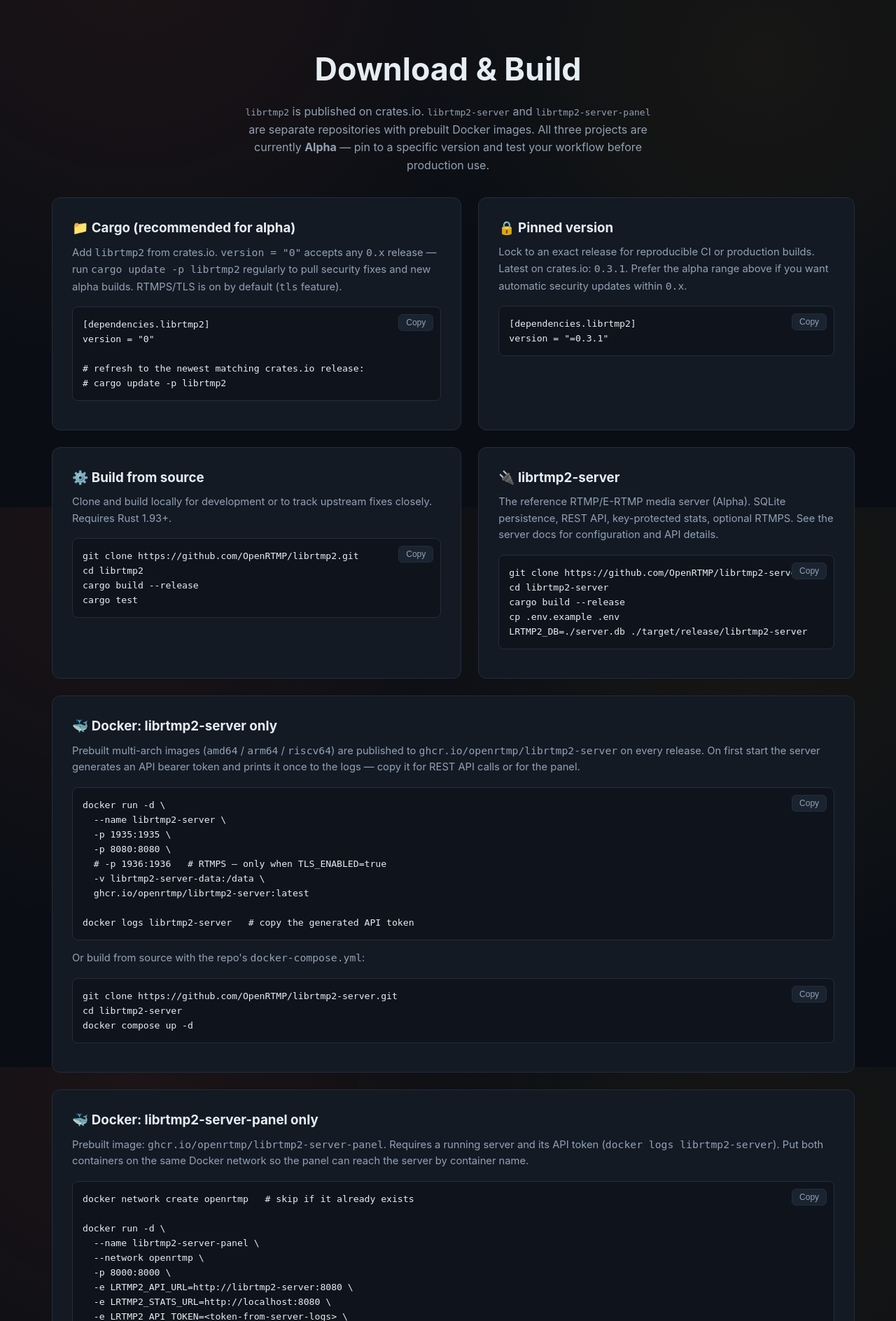
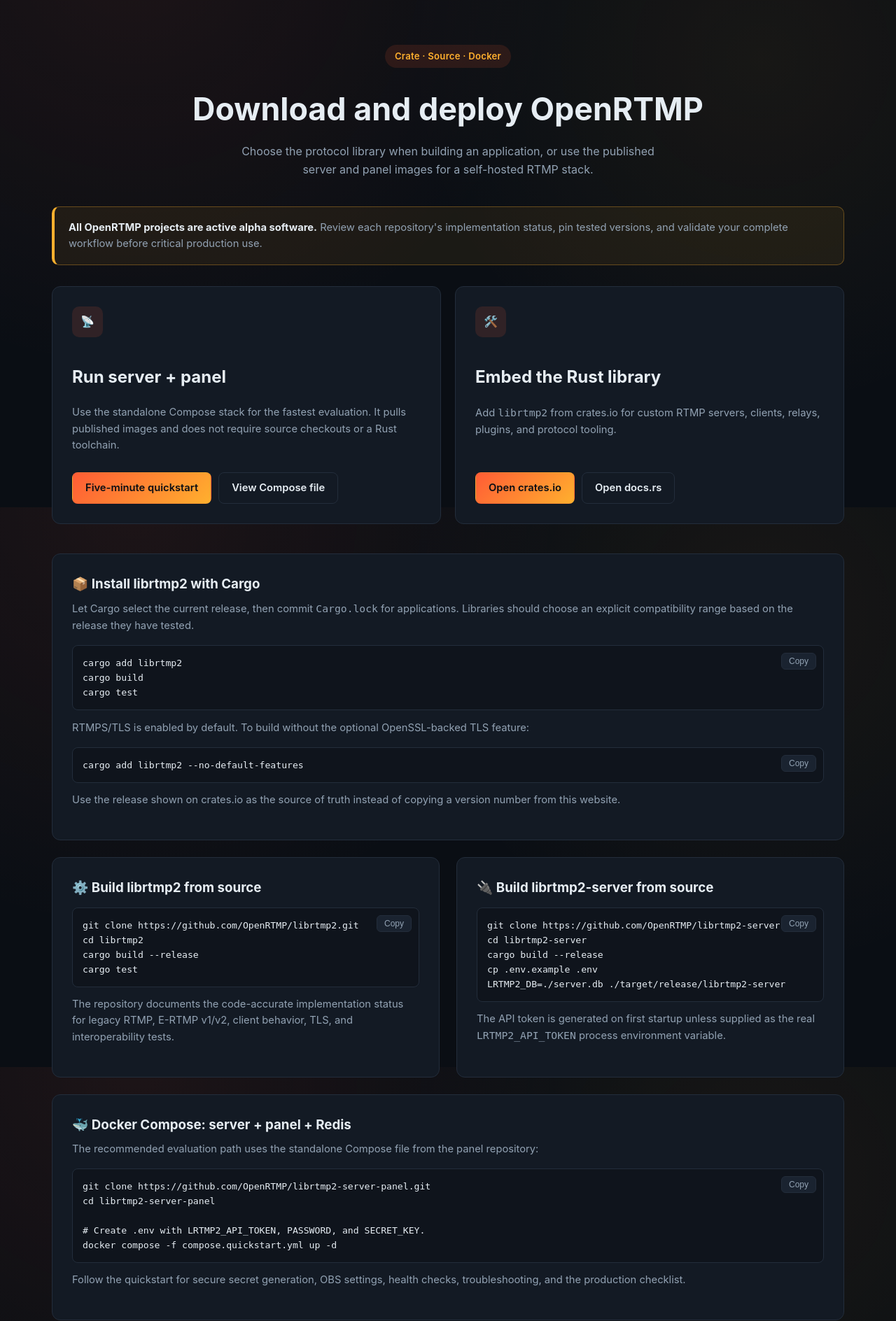
Before and after one commit to OpenRTMP/openrtmp.org, a PHP site: page /live/download/ in a window 1280 px wide. Shown: the part 75-1963 px from the top of the page at 70% size. Run offline with PHP 8.4, Linux system fonts and the light colour scheme.

Commit message:
Simplify downloads and remove version drift

```diff
--- a/download/index.php
+++ b/download/index.php
@@ -1,176 +1,136 @@
 <?php
 $page = 'download';
-$pageTitle = 'Download — OpenRTMP';
-$pageDescription = 'Get librtmp2, librtmp2-server, and librtmp2-server-panel: add the Cargo dependency, build from source, or deploy with Docker.';
+$pageTitle = 'Download OpenRTMP — Rust crate, source, and Docker images';
+$pageDescription = 'Install librtmp2 from crates.io, build OpenRTMP projects from source, or deploy the RTMP server and web panel from published Docker images.';
+$canonicalPath = '/download/';
 include __DIR__ . '/../includes/header.php';
 ?>
 
 <main>
   <div class="page-hero container">
-    <h1>Download &amp; Build</h1>
-    <p><code>librtmp2</code> is published on <a href="https://crates.io/crates/librtmp2" target="_blank" rel="noopener">crates.io</a>. <code>librtmp2-server</code> and <code>librtmp2-server-panel</code> are separate repositories with prebuilt Docker images. All three projects are currently <strong>Alpha</strong> &mdash; pin to a specific version and test your workflow before production use.</p>
+    <span class="eyebrow">Crate &middot; Source &middot; Docker</span>
+    <h1>Download and deploy OpenRTMP</h1>
+    <p>Choose the protocol library when building an application, or use the published server and panel images for a self-hosted RTMP stack.</p>
   </div>
 
   <section style="padding-top: 0;">
     <div class="container">
+      <div class="callout warning">
+        <strong>All OpenRTMP projects are active alpha software.</strong> Review each repository's implementation status, pin tested versions, and validate your complete workflow before critical production use.
+      </div>
+
+      <div class="grid-2" style="margin-bottom: 42px;">
+        <article class="card path-card">
+          <div class="icon">&#128225;</div>
+          <h2>Run server + panel</h2>
+          <p>Use the standalone Compose stack for the fastest evaluation. It pulls published images and does not require source checkouts or a Rust toolchain.</p>
+          <div class="card-actions">
+            <a href="/quickstart/" class="btn btn-primary">Five-minute quickstart</a>
+            <a href="https://github.com/OpenRTMP/librtmp2-server-panel/blob/main/compose.quickstart.yml" target="_blank" rel="noopener" class="btn btn-ghost">View Compose file</a>
+          </div>
+        </article>
+        <article class="card path-card">
+          <div class="icon">&#128736;&#65039;</div>
+          <h2>Embed the Rust library</h2>
+          <p>Add <code>librtmp2</code> from crates.io for custom RTMP servers, clients, relays, plugins, and protocol tooling.</p>
+          <div class="card-actions">
+            <a href="https://crates.io/crates/librtmp2" target="_blank" rel="noopener" class="btn btn-primary">Open crates.io</a>
+            <a href="https://docs.rs/librtmp2" target="_blank" rel="noopener" class="btn btn-ghost">Open docs.rs</a>
+          </div>
+        </article>
+      </div>
+
       <div class="download-grid">
-
-        <div class="download-card">
-          <h3>&#128193; Cargo (recommended for alpha)</h3>
-          <p>Add <code>librtmp2</code> from <a href="https://crates.io/crates/librtmp2" target="_blank" rel="noopener">crates.io</a>. <code>version = "0"</code> accepts any <code>0.x</code> release &mdash; run <code>cargo update -p librtmp2</code> regularly to pull security fixes and new alpha builds. RTMPS/TLS is on by default (<code>tls</code> feature).</p>
-          <pre><code>[dependencies.librtmp2]
-version = "0"
-
-# refresh to the newest matching crates.io release:
-# cargo update -p librtmp2</code></pre>
+        <div class="download-card download-card--wide" id="cargo">
+          <h3>&#128230; Install librtmp2 with Cargo</h3>
+          <p>Let Cargo select the current release, then commit <code>Cargo.lock</code> for applications. Libraries should choose an explicit compatibility range based on the release they have tested.</p>
+          <pre><code>cargo add librtmp2
+cargo build
+cargo test</code></pre>
+          <p>RTMPS/TLS is enabled by default. To build without the optional OpenSSL-backed TLS feature:</p>
+          <pre><code>cargo add librtmp2 --no-default-features</code></pre>
+          <p>Use the release shown on <a href="https://crates.io/crates/librtmp2" target="_blank" rel="noopener">crates.io</a> as the source of truth instead of copying a version number from this website.</p>
         </div>
 
         <div class="download-card">
-          <h3>&#128274; Pinned version</h3>
-          <p>Lock to an exact release for reproducible CI or production builds. Latest on crates.io: <code>0.3.1</code>. Prefer the alpha range above if you want automatic security updates within <code>0.x</code>.</p>
-          <pre><code>[dependencies.librtmp2]
-version = "=0.3.1"</code></pre>
-        </div>
-
-        <div class="download-card">
-          <h3>&#9881;&#65039; Build from source</h3>
-          <p>Clone and build locally for development or to track upstream fixes closely. Requires Rust 1.93+.</p>
+          <h3>&#9881;&#65039; Build librtmp2 from source</h3>
           <pre><code>git clone https://github.com/OpenRTMP/librtmp2.git
 cd librtmp2
 cargo build --release
 cargo test</code></pre>
+          <p>The repository documents the code-accurate implementation status for legacy RTMP, E-RTMP v1/v2, client behavior, TLS, and interoperability tests.</p>
         </div>
 
         <div class="download-card">
-          <h3>&#128268; librtmp2-server</h3>
-          <p>The reference RTMP/E-RTMP media server (Alpha). SQLite persistence, REST API, key-protected stats, optional RTMPS. See the <a href="/docs/#server">server docs</a> for configuration and API details.</p>
+          <h3>&#128268; Build librtmp2-server from source</h3>
           <pre><code>git clone https://github.com/OpenRTMP/librtmp2-server.git
 cd librtmp2-server
 cargo build --release
 cp .env.example .env
 LRTMP2_DB=./server.db ./target/release/librtmp2-server</code></pre>
+          <p>The API token is generated on first startup unless supplied as the real <code>LRTMP2_API_TOKEN</code> process environment variable.</p>
         </div>
 
-        <div class="download-card download-card--wide" id="docker-server">
-          <h3>&#128051; Docker: librtmp2-server only</h3>
-          <p>Prebuilt multi-arch images (<code>amd64</code> / <code>arm64</code> / <code>riscv64</code>) are published to <code>ghcr.io/openrtmp/librtmp2-server</code> on every release. On first start the server generates an API bearer token and prints it once to the logs &mdash; copy it for REST API calls or for the panel.</p>
+        <div class="download-card download-card--wide" id="docker-stack">
+          <h3>&#128051; Docker Compose: server + panel + Redis</h3>
+          <p>The recommended evaluation path uses the standalone Compose file from the panel repository:</p>
+          <pre><code>git clone https://github.com/OpenRTMP/librtmp2-server-panel.git
+cd librtmp2-server-panel
+
+# Create .env with LRTMP2_API_TOKEN, PASSWORD, and SECRET_KEY.
+docker compose -f compose.quickstart.yml up -d</code></pre>
+          <p>Follow the <a href="/quickstart/">quickstart</a> for secure secret generation, OBS settings, health checks, troubleshooting, and the production checklist.</p>
+        </div>
+
+        <div class="download-card" id="docker-server">
+          <h3>&#128051; Server image</h3>
+          <p>Published for multiple architectures at:</p>
+          <pre><code>ghcr.io/openrtmp/librtmp2-server</code></pre>
+          <p>Use a release tag for tested deployments. Moving tags such as <code>latest</code>, <code>beta</code>, and <code>alpha</code> are convenient for evaluation but can change underneath an automated redeploy.</p>
+        </div>
+
+        <div class="download-card" id="docker-panel">
+          <h3>&#128051; Panel image</h3>
+          <p>Published for multiple architectures at:</p>
+          <pre><code>ghcr.io/openrtmp/librtmp2-server-panel</code></pre>
+          <p>The panel requires a reachable server API, the matching API token, a public RTMP hostname, login credentials, and a Flask session secret.</p>
+        </div>
+
+        <div class="download-card download-card--wide" id="server-only">
+          <h3>&#128225; Run the server image by itself</h3>
           <pre><code>docker run -d \
   --name librtmp2-server \
   -p 1935:1935 \
   -p 8080:8080 \
-  # -p 1936:1936   # RTMPS — only when TLS_ENABLED=true
+  -e LRTMP2_API_TOKEN="$(openssl rand -hex 32)" \
   -v librtmp2-server-data:/data \
-  ghcr.io/openrtmp/librtmp2-server:latest
-
-docker logs librtmp2-server   # copy the generated API token</code></pre>
-          <p>Or build from source with the repo's <code>docker-compose.yml</code>:</p>
-          <pre><code>git clone https://github.com/OpenRTMP/librtmp2-server.git
-cd librtmp2-server
-docker compose up -d</code></pre>
+  ghcr.io/openrtmp/librtmp2-server:latest</code></pre>
+          <p>Save the supplied token before running the command. If you omit it, retrieve the generated token from the first-start logs. For repeatable deployments, pin the image tag.</p>
         </div>
 
-        <div class="download-card download-card--wide" id="docker-panel">
-          <h3>&#128051; Docker: librtmp2-server-panel only</h3>
-          <p>Prebuilt image: <code>ghcr.io/openrtmp/librtmp2-server-panel</code>. Requires a running server and its API token (<code>docker logs librtmp2-server</code>). Put both containers on the same Docker network so the panel can reach the server by container name.</p>
-          <pre><code>docker network create openrtmp   # skip if it already exists
+        <div class="download-card download-card--wide" id="panel-only">
+          <h3>&#127912; Run the panel against an existing server</h3>
+          <pre><code>docker run -d \
+  --name librtmp2-server-panel \
+  -p 8000:8000 \
+  -e LRTMP2_API_URL=http://server.internal:8080 \
+  -e LRTMP2_STATS_URL=https://api.example.com \
+  -e LRTMP2_DOMAIN=stream.example.com \
+  -e LRTMP2_API_TOKEN=&lt;matching-server-token&gt; \
+  -e USERNAME=admin \
+  -e PASSWORD=&lt;strong-password&gt; \
+  -e SECRET_KEY=&lt;random-session-secret&gt; \
+  ghcr.io/openrtmp/librtmp2-server-panel:latest</code></pre>
+        </div>
+      </div>
 
-docker run -d \
-  --name librtmp2-server-panel \
-  --network openrtmp \
-  -p 8000:8000 \
-  -e LRTMP2_API_URL=http://librtmp2-server:8080 \
-  -e LRTMP2_STATS_URL=http://localhost:8080 \
-  -e LRTMP2_API_TOKEN=&lt;token-from-server-logs&gt; \
-  -e LRTMP2_DOMAIN=localhost \
-  -e PASSWORD=&lt;panel-password-12-chars-or-more&gt; \
-  -e SECRET_KEY=&lt;random-32-plus-char-secret&gt; \
-  ghcr.io/openrtmp/librtmp2-server-panel:latest
-
-# Panel: http://localhost:8000</code></pre>
-          <p>If the server runs on the host (not in Docker), use <code>LRTMP2_API_URL=http://host.docker.internal:8080</code> on Windows/macOS instead of the container name.</p>
-        </div>
-
-        <div class="download-card download-card--wide" id="docker-stack">
-          <h3>&#128051; Docker: server + panel (<code>docker run</code>)</h3>
-          <p>Full stack without Compose &mdash; shared network, optional Redis for panel rate limiting, one API token for both services. Generate secrets first:</p>
-          <pre><code>export LRTMP2_API_TOKEN=$(openssl rand -hex 32)
-export PANEL_PASSWORD='your-panel-password'
-export PANEL_SECRET=$(python3 -c "import secrets; print(secrets.token_hex(32))")
-
-docker network create openrtmp
-
-docker run -d \
-  --name librtmp2-panel-redis \
-  --network openrtmp \
-  redis:7-alpine
-
-docker run -d \
-  --name librtmp2-server \
-  --network openrtmp \
-  -p 1935:1935 \
-  -p 8080:8080 \
-  -e LRTMP2_API_TOKEN=$LRTMP2_API_TOKEN \
-  -e LRTMP2_DB=/data/server.db \
-  -v librtmp2-server-data:/data \
-  ghcr.io/openrtmp/librtmp2-server:latest
-
-docker run -d \
-  --name librtmp2-server-panel \
-  --network openrtmp \
-  -p 8000:8000 \
-  -e LRTMP2_API_URL=http://librtmp2-server:8080 \
-  -e LRTMP2_STATS_URL=http://localhost:8080 \
-  -e LRTMP2_API_TOKEN=$LRTMP2_API_TOKEN \
-  -e LRTMP2_DOMAIN=localhost \
-  -e PASSWORD=$PANEL_PASSWORD \
-  -e SECRET_KEY=$PANEL_SECRET \
-  -e RATELIMIT_STORAGE_URI=redis://librtmp2-panel-redis:6379/0 \
-  ghcr.io/openrtmp/librtmp2-server-panel:latest
-
-# RTMP:  rtmp://localhost:1935/live
-# API:   http://localhost:8080/api/v1/health
-# Panel: http://localhost:8000</code></pre>
-        </div>
-
-        <div class="download-card download-card--wide" id="docker-compose">
-          <h3>&#128051; Docker: server + panel (<code>docker compose</code>)</h3>
-          <p>Same stack via the panel repo's <code>docker-compose.yml</code> (server, panel, Redis). Set secrets in <code>.env</code> <em>before</em> the first start.</p>
-          <pre><code>git clone https://github.com/OpenRTMP/librtmp2-server-panel.git
-cd librtmp2-server-panel
-cp .env.example .env
-
-# Edit .env — at minimum set:
-#   LRTMP2_API_TOKEN  (openssl rand -hex 32)
-#   PASSWORD          (panel login, 12+ chars)
-#   SECRET_KEY        (python3 -c "import secrets; print(secrets.token_hex(32))")
-#   LRTMP2_DOMAIN     (public host/IP for RTMP URLs)
-
-docker compose up -d</code></pre>
-          <p>The shared <code>LRTMP2_API_TOKEN</code> is seeded into the server's SQLite database on first startup. See the <a href="/docs/#panel">panel docs</a> for all environment variables.</p>
-        </div>
-
-        <div class="download-card">
-          <h3>&#127912; librtmp2-server-panel (source)</h3>
-          <p>Flask web UI for stream management. Can connect to an already-running server (Docker or native). Default login is enabled &mdash; set <code>PASSWORD</code> and <code>SECRET_KEY</code> in <code>.env</code>.</p>
-          <pre><code>git clone https://github.com/OpenRTMP/librtmp2-server-panel.git
-cd librtmp2-server-panel
-cp .env.example .env   # set LRTMP2_API_TOKEN, PASSWORD, etc.
-pip install -r requirements.txt
-python3 app.py</code></pre>
-        </div>
-
-      </div>
-    </div>
-  </section>
-
-  <section>
-    <div class="container">
-      <div class="cta">
-        <h2>Need configuration details?</h2>
-        <p>RTMPS setup, stream keys, REST API endpoints, and panel environment variables are documented on the docs page.</p>
+      <div class="cta" style="margin-top: 48px;">
+        <h2>Not sure which component you need?</h2>
+        <p>The homepage separates the library and operator paths, while the guides cover Docker, OBS, RTMPS, and Enhanced RTMP.</p>
         <div class="hero-actions" style="margin-bottom:0;">
-          <a href="/docs/" class="btn btn-ghost">Read the Docs</a>
-          <a href="https://github.com/OpenRTMP/librtmp2-server" target="_blank" rel="noopener" class="btn btn-primary">librtmp2-server on GitHub</a>
+          <a href="/#paths" class="btn btn-primary">Choose a path</a>
+          <a href="/guides/" class="btn btn-ghost">Browse guides</a>
+          <a href="/docs/" class="btn btn-ghost">Reference docs</a>
         </div>
       </div>
     </div>
```
